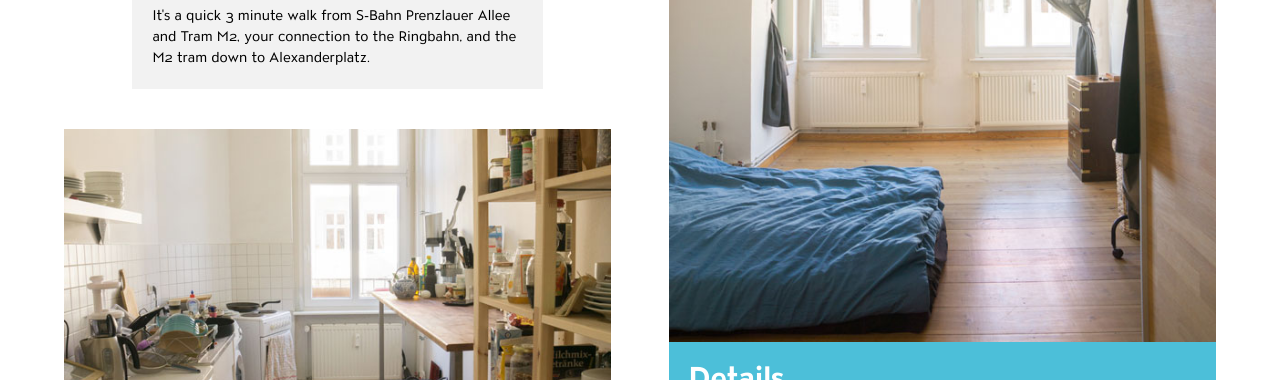
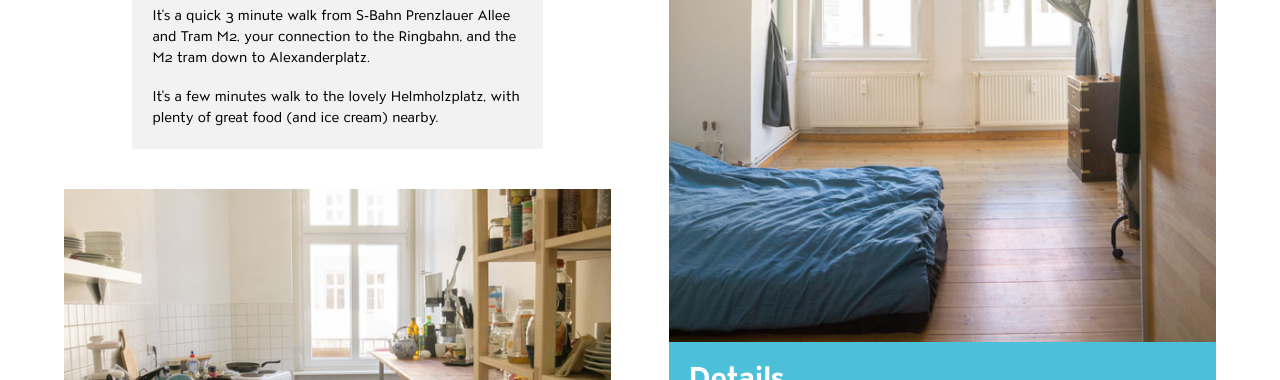
Before and after one commit to marcohamersma/apartment, a website: page public/index.html in a window 1280 px wide. Shown: the part 720-1100 px from the top of the page. Drawn offline with Linux system fonts and the light colour scheme.

Commit message:
Add note on Helmholzplatz

```diff
--- a/public/index.html
+++ b/public/index.html
@@ -16,7 +16,7 @@
   <header class="g-background-red g-spacing-bottom-large g-vpadding-medium">
     <div class="wrapper g-block-centered">
       <h1>Wichertstr. 50A</h1>
-      <p>Partially furnished apartment near (S) Prenzlauer Allee</p>
+      <p>Partially furnished apartment near (S)&nbsp;Prenzlauer&nbsp;Allee</p>
     </div>
   </header>
 
@@ -37,6 +37,7 @@
           <p>
             It's a quick 3 minute walk from S-Bahn Prenzlauer Allee and Tram M2, your connection to the Ringbahn, and the M2 tram down to Alexanderplatz.
           </p>
+          <p> It's a few minutes walk to the lovely Helmholzplatz, with plenty of great food (and ice cream) nearby.</p>
         </div>
       </div>
 
--- a/scss/custom.scss
+++ b/scss/custom.scss
@@ -47,12 +47,12 @@ img {
 // For example:
 
 ::-moz-selection {
-  background: rgba(color('red'), 0.4);
+  background: rgba(color('blue'), 0.4);
   text-shadow: none;
 }
 
 ::selection {
-  background: rgba(color('red'), 0.4);
+  background: rgba(color('blue'), 0.4);
   text-shadow: none;
 }
 
```
Also changed, not shown: public/styles.css.
